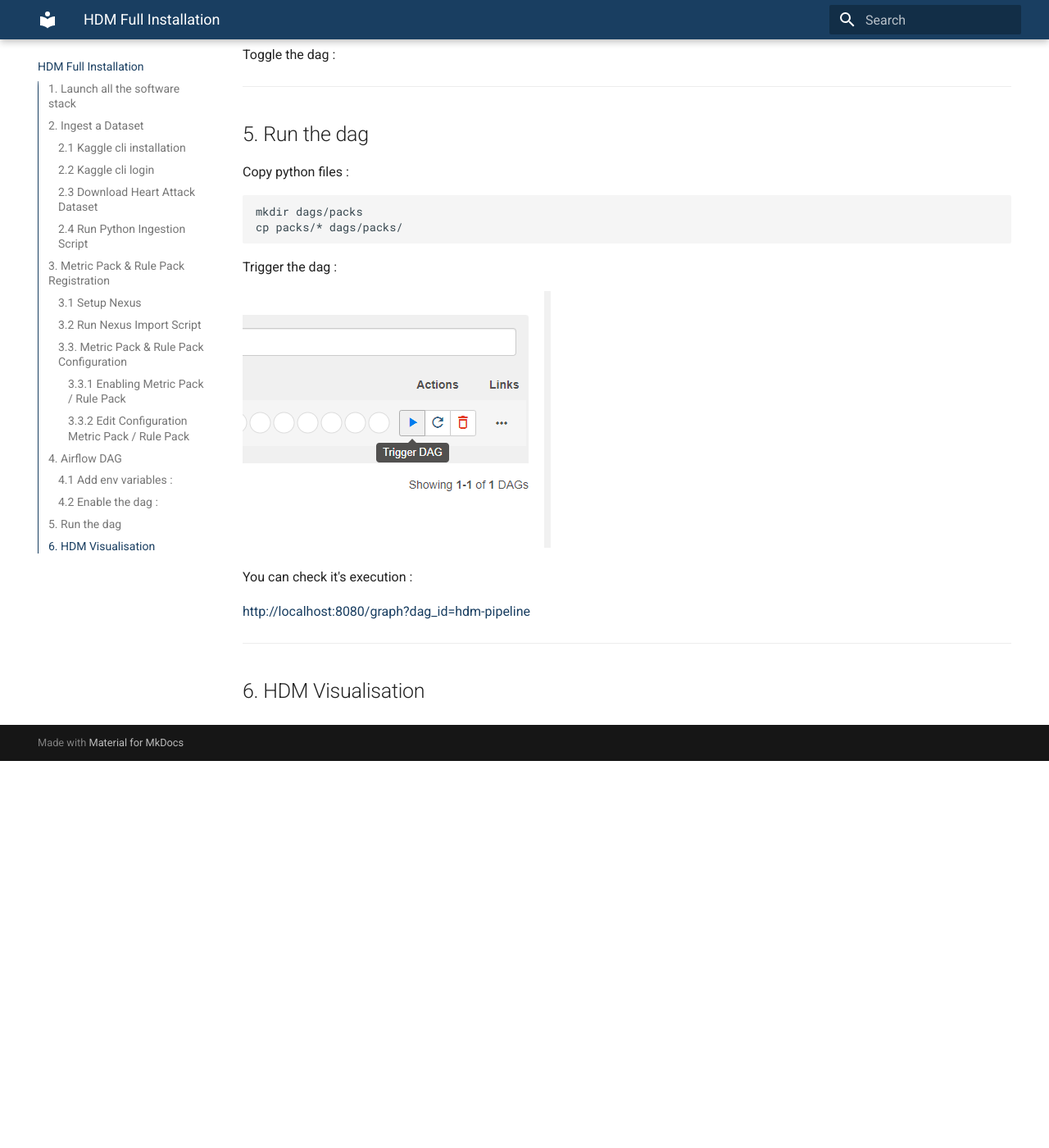
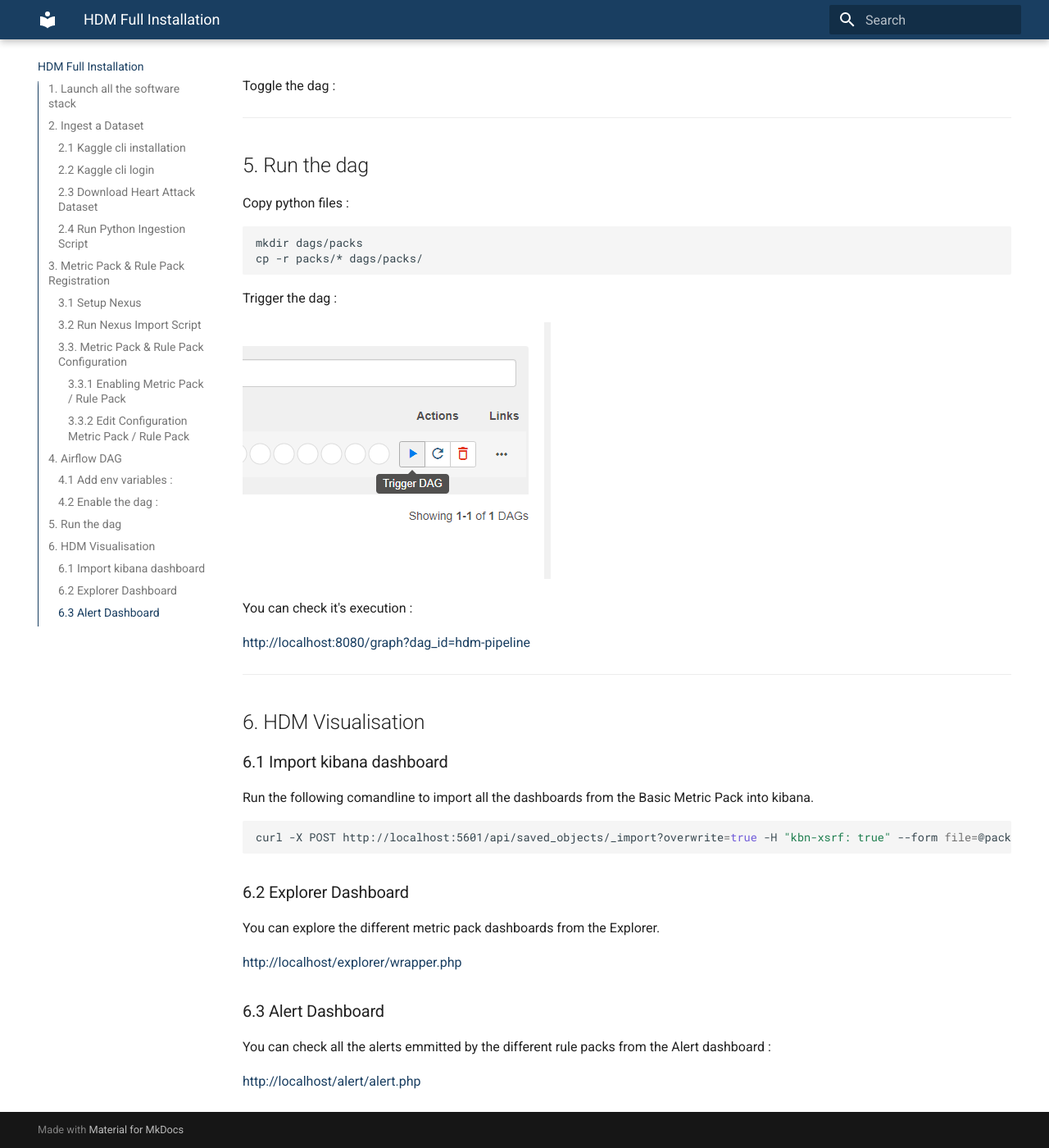
Before and after one commit to curie-data-factory/health-data-metrics, an MkDocs documentation site: the page built from docs/full-installation.md, in a window 1280 px wide and 1400 px high, scrolled down 7870 px. Shown: the whole window at 82% size. Built offline with MkDocs 1.6.1 and Material for MkDocs 9.7.7, drawn with Linux system fonts in a browser that asks for light colours; before the commit the page ends 8798 px from its top, so only the background shows below that; some of the changed text lies outside the part shown.

Commit message:
add kibana dashboards

````diff
--- a/docs/full-installation.md
+++ b/docs/full-installation.md
@@ -180,6 +180,7 @@
 export ROOTNEXUSURL="http://localhost:8081/service/rest/v1/components?repository="
 
 python ./tutorials/full-installation/upload-to-nexus-*.py
+rm ./packs/hdm-rule-packs/basic/basic_$verScript.zip
 
 # Zip & Upload
 verScript=`egrep -o "([0-9]{1,}\.)+[0-9]{1,}" ./packs/hdm-metric-packs/basic/properties.json`
@@ -190,7 +191,7 @@
 export PATHARTIFACT="./packs/hdm-metric-packs/"
 
 python ./tutorials/full-installation/upload-to-nexus-*.py
-
+rm ./packs/hdm-metric-packs/basic/basic_$verScript.zip
 ```
 
 This script will create a Maven2 Repository on Nexus named : **hdm-snapshots**
@@ -226,7 +227,7 @@
   "limit_enabled": true,
   "search_results_limit": 2000000,
   "rootResultFolder": "../results/",
-  "esHost": "elasticsearch",
+  "esHost": "127.0.0.1",
   "esPort": 9200,
   "esSSL": false
 }
@@ -272,7 +273,7 @@
 
 ```bash
 mkdir dags/packs
-cp packs/* dags/packs/
+cp -r packs/* dags/packs/
 ```
 
 Trigger the dag :
@@ -286,3 +287,23 @@
 ___
 
 ## 6. HDM Visualisation
+
+### 6.1 Import kibana dashboard
+
+Run the following comandline to import all the dashboards from the Basic Metric Pack into kibana.
+
+```bash
+curl -X POST http://localhost:5601/api/saved_objects/_import?overwrite=true -H "kbn-xsrf: true" --form file=@packs/hdm-metric-packs/basic/kibana-dashboard/export.ndjson
+```
+
+### 6.2 Explorer Dashboard
+
+You can explore the different metric pack dashboards from the Explorer.
+
+[http://localhost/explorer/wrapper.php](http://localhost/explorer/wrapper.php)
+
+### 6.3 Alert Dashboard
+
+You can check all the alerts emmitted by the different rule packs from the Alert dashboard :
+
+[http://localhost/alert/alert.php](http://localhost/alert/alert.php)
````
Also changed, not shown: docker-compose-airflow.yaml (+21 -2 lines), site/dag_trigger.png (added), site/full-installation/index.html, site/search/search_index.json, site/sitemap.xml, 6 other files.
